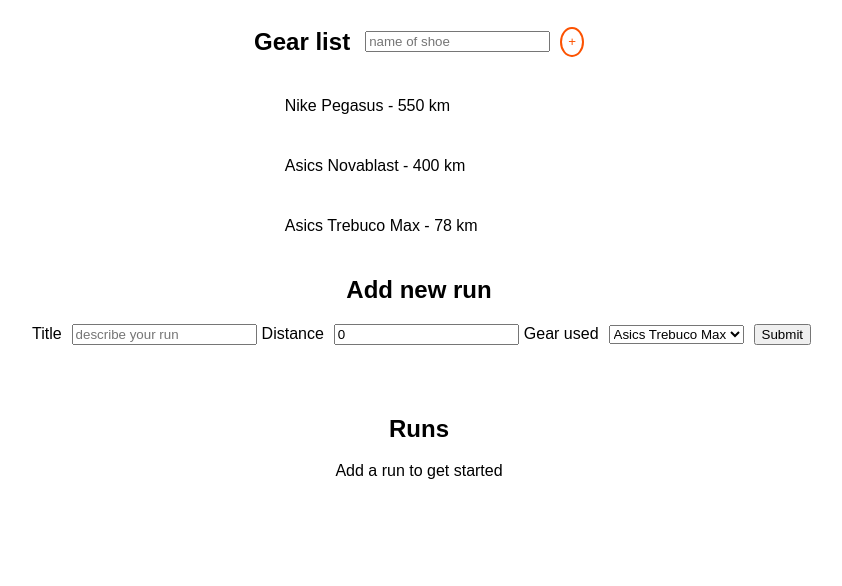
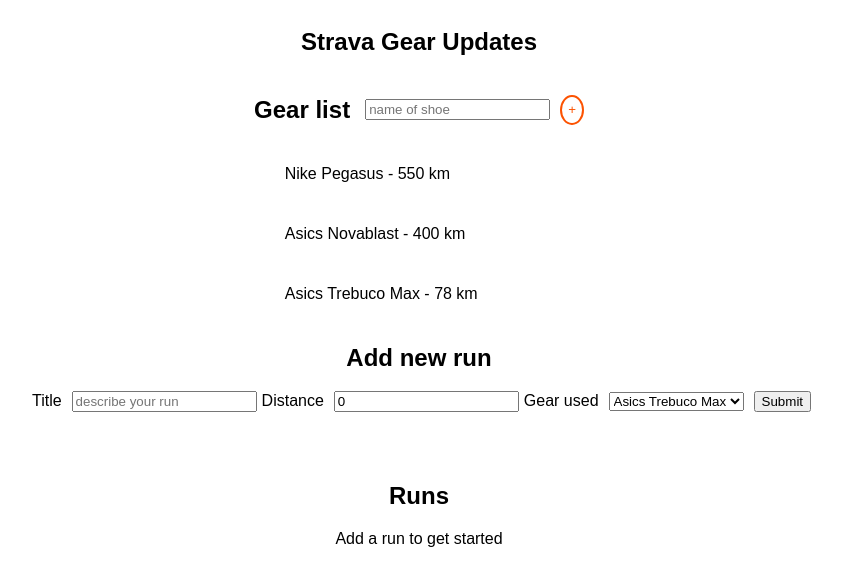
Before and after one commit to NielsLouwes/Strava-simple-clone-React, a React (Create React App) app: page / in a window 1280 px wide. Shown: the top 586 px of the page, without its empty margins (221-1063 px from the left). Built offline with nearby package versions, Linux system fonts and the light colour scheme.

Commit message:
added appbar

```diff
--- a/src/App.tsx
+++ b/src/App.tsx
@@ -5,6 +5,7 @@
 import { NewRunForm } from "./NewRunForm";
 import { AppUtils } from "./App.utils";
 import { GearListItem } from "./components/GearListItem/GearListItem";
+import { AppBar } from "./components/AppBar/AppBar";
 
 export type Run = {
   title: string;
@@ -32,6 +33,7 @@
 
   return (
     <div className="App">
+      <AppBar />
       <Container>
         <h2>Gear list</h2>
         <form
--- /dev/null
+++ b/src/components/AppBar/AppBar.tsx
@@ -0,0 +1,10 @@
+import { Container } from "../../App.styled"
+
+
+export const AppBar = () => {
+    return (
+        <Container>
+            <h2>Strava Gear Updates</h2>
+        </Container>
+    )
+}
--- a/src/data.tsx
+++ b/src/data.tsx
@@ -3,7 +3,7 @@
   { id: 2, name: "Nike Pegasus", kilometers: 550 },
   { id: 3, name: "Asics Novablast", kilometers: 400 }
 ];
-
+// normally would sort a copy of gearList
 export const sortedGearList = gearList.sort((a,b) => b.kilometers - a.kilometers);
 
 console.log("sorted", sortedGearList)
```
Also changed, not shown: src/components/AppBar/AppBar.styled.tsx (added), 1 other file (tests, documents, lock files or other folders).
